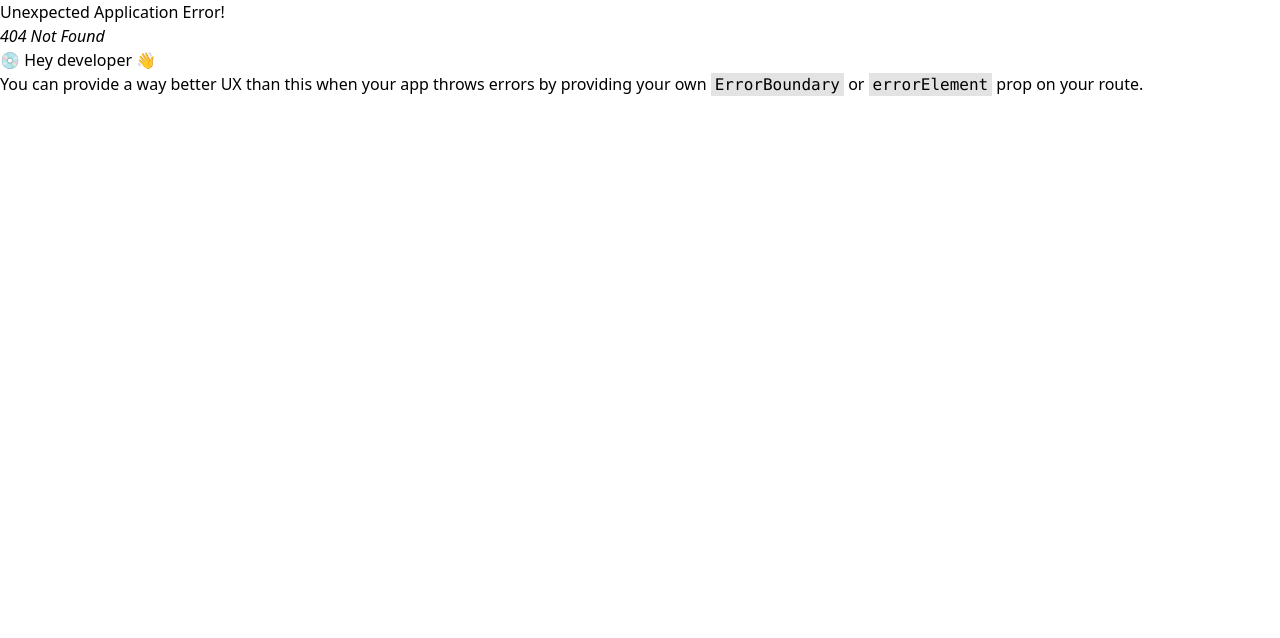
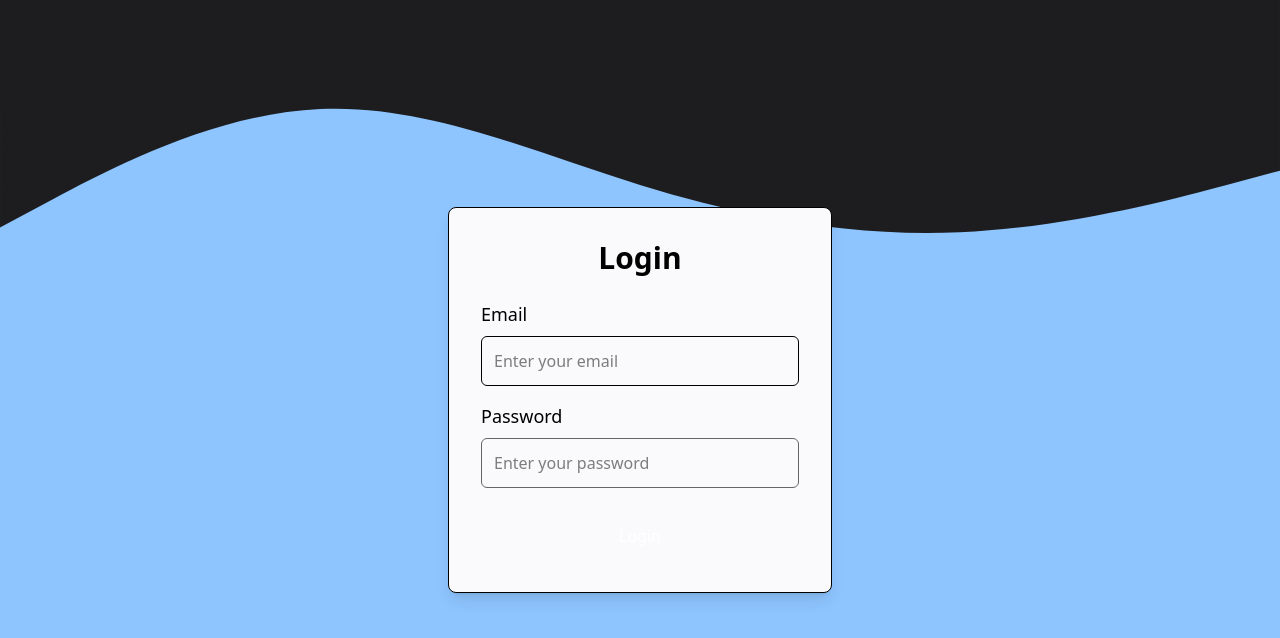
Before and after one commit to Ryanny-y/exclusive_admin, a React (Vite) app: page /login in a window 1280 px wide. Before the commit this address had no page. Shown: the top 638 px of the page. Built offline with nearby package versions, Linux system fonts and the light colour scheme.

Commit message:
Add Login Form

```diff
--- a/src/main.jsx
+++ b/src/main.jsx
@@ -5,6 +5,7 @@ import Dashboard from './view/Dashboard.jsx'
 import Products from './view/Products.jsx'
 import { createBrowserRouter, RouterProvider } from 'react-router';
 import App from './App.jsx';
+import Login from './view/Login.jsx'
 
 const router = createBrowserRouter([
   {
@@ -19,6 +20,9 @@ const router = createBrowserRouter([
         element: <Products />
       }
     ]
+  }, {
+    path: '/login',
+    element: <Login />
   }
 ])
 
--- /dev/null
+++ b/src/view/Login.jsx
@@ -0,0 +1,75 @@
+import React, { useState } from "react";
+
+const Login = () => {
+  const [email, setEmail] = useState("");
+  const [password, setPassword] = useState("");
+
+  const handleSubmit = (e) => {
+    e.preventDefault();
+    // Handle login logic here
+    console.log("Email:", email);
+    console.log("Password:", password);
+  };
+
+  return (
+    <>
+      <main className="dark:bg-light-100 h-screen bg-blue-300 flex items-center justify-center">
+        <div className="fixed top-0 left-0 right-0">
+          <svg xmlns="http://www.w3.org/2000/svg" viewBox="0 0 1440 320">
+            <path
+              fill="#1d1d1f"
+              fillOpacity="1"
+              d="M0,256L60,224C120,192,240,128,360,122.7C480,117,600,171,720,208C840,245,960,267,1080,261.3C1200,256,1320,224,1380,208L1440,192L1440,0L1380,0C1320,0,1200,0,1080,0C960,0,840,0,720,0C600,0,480,0,360,0C240,0,120,0,60,0L0,0Z"
+            ></path>
+          </svg>
+        </div>
+
+        <div className="bg-light-100 p-8 rounded-lg border darK:border-dark-200 shadow-lg w-96 z-10">
+          <form onSubmit={handleSubmit}>
+            <h1 className="text-3xl font-bold mb-6 text-center dark:text-red-300">Login</h1>
+
+            <div className="mb-4">
+              <label htmlFor="email" className="block text-lg">
+                Email
+              </label>
+              <input
+                type="email"
+                id="email"
+                value={email}
+                onChange={(e) => setEmail(e.target.value)}
+                className="w-full p-3 mt-2 border dark:border-gray-300 rounded-md focus:outline-none"
+                placeholder="Enter your email"
+                required
+              />
+            </div>
+
+            <div className="mb-6">
+              <label htmlFor="password" className="block text-lg">
+                Password
+              </label>
+              <input
+                type="password"
+                id="password"
+                value={password}
+                onChange={(e) => setPassword(e.target.value)}
+                className="w-full p-3 mt-2 border border-gray-300 rounded-md focus:outline-none"
+                placeholder="Enter your password"
+                required
+              />
+            </div>
+
+            <button
+              type="submit"
+              className="w-full py-3 dark:bg-red-300 text-white rounded-md hover:bg-red-400 duration-300"
+            >
+              Login
+            </button>
+          </form>
+        </div>
+
+      </main>
+    </>
+  );
+};
+
+export default Login;
```
